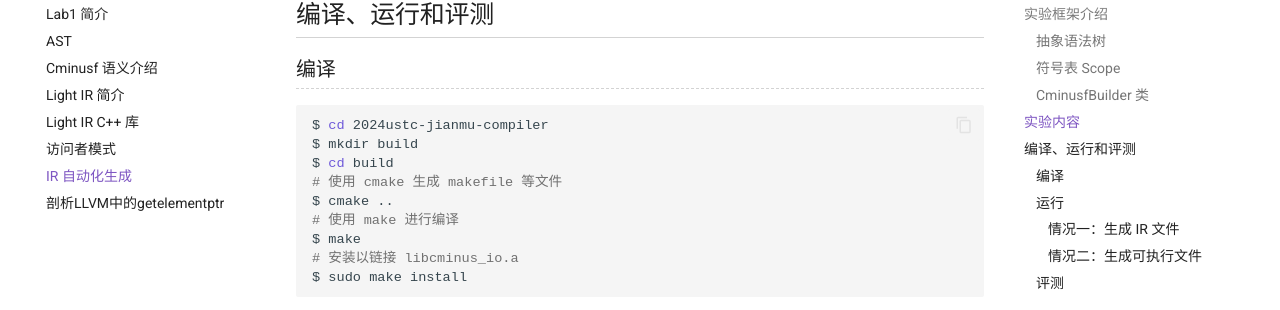
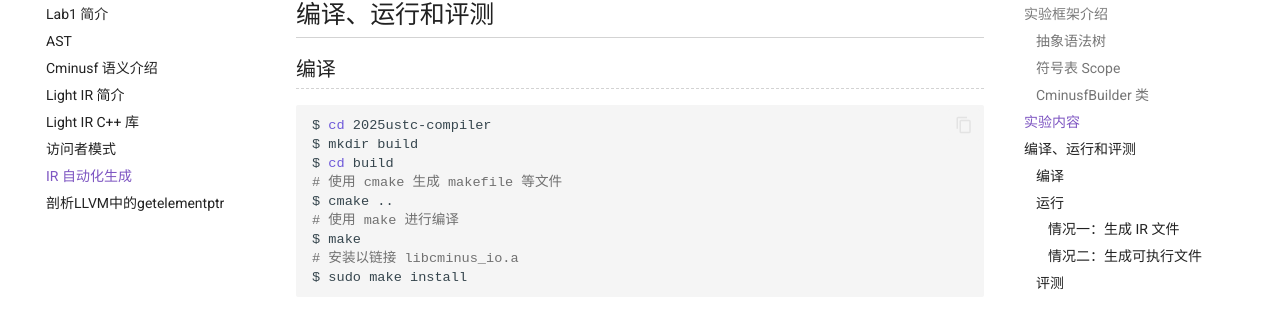
Before and after one commit to USTC-Compiler-2025/CompEng-homepage, an MkDocs documentation site: the page built from docs/lab1/autogen.md, in a window 1280 px wide and 900 px high, scrolled down 2391 px. Shown: the part 142-452 px from the top of the window. Built offline with MkDocs 1.6.1 and Material for MkDocs 9.7.7, drawn with Linux system fonts in a browser that asks for light colours.

Commit message:
fix repo bug

````diff
--- a/docs/lab1/autogen.md
+++ b/docs/lab1/autogen.md
@@ -98,7 +98,7 @@ struct {
 ### 编译
 
 ```shell
-$ cd 2024ustc-jianmu-compiler
+$ cd 2025ustc-compiler
 $ mkdir build
 $ cd build
 # 使用 cmake 生成 makefile 等文件
````
